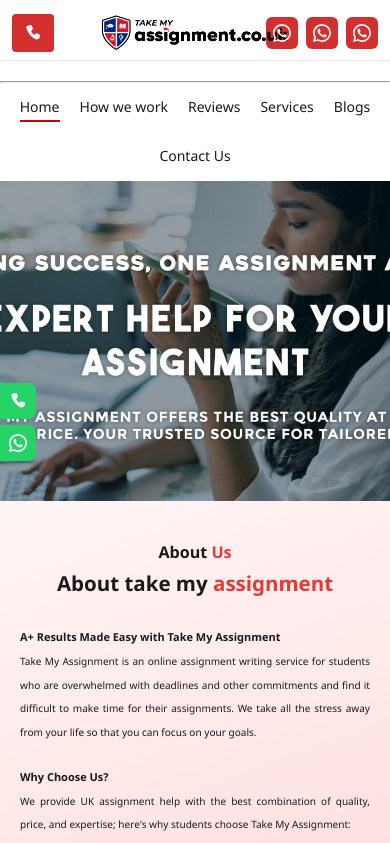
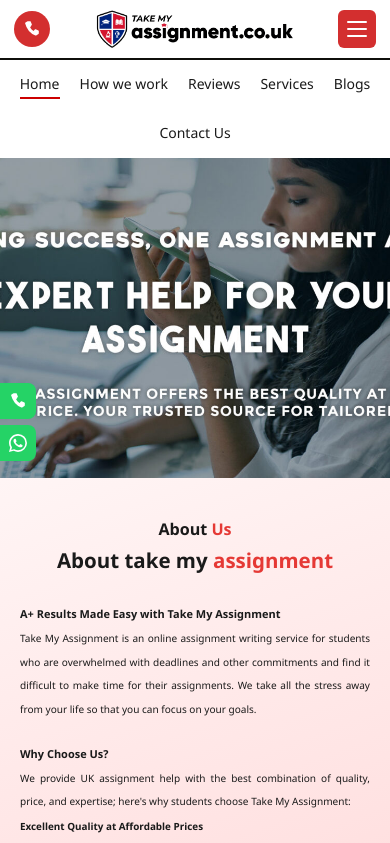
Before and after one commit to Haji-Suleman/assigment-web, a React (Vite) app: page / in a window 390 px wide. Shown: the top 843 px of the page. Built offline with nearby package versions, Linux system fonts and the light colour scheme.

Commit message:
Last commit

```diff
--- a/src/Components/Navbar.css
+++ b/src/Components/Navbar.css
@@ -1,9 +1,5 @@
-/* ────────────────────────────────────────────
-   Navbar  –  TakeMyAssignment.co.uk
-   Layout: phone | logo | socials
-──────────────────────────────────────────── */
+@import url('https://fonts.googleapis.com/css2?family=Nunito:wght@400;600;700;800&display=swap');
 
-/* Reset & base */
 *,
 *::before,
 *::after {
@@ -12,25 +8,17 @@
     padding: 0;
 }
 
-/* ── Shell ── */
-header {
-    margin-top: 5px;
-}
-
 .navbar {
     display: flex;
     align-items: center;
     justify-content: space-between;
-
     width: 100%;
-    height: 60px;
-    /* matches the screenshot height */
-    padding: 0 10px;
-
+    height: 64px;
+    padding: 0 24px;
     background: #ffffff;
-    border-bottom: 1px solid #e8e8e8;
-
-    font-family: 'Segoe UI', Arial, sans-serif;
+    font-family: 'Nunito', sans-serif;
+    position: relative;
+    z-index: 100;
 }
 
 /* ── Phone button (left) ── */
@@ -38,32 +26,26 @@
     display: flex;
     align-items: center;
     gap: 8px;
-
     background: #d32f2f;
-    /* red pill */
     color: #ffffff;
     text-decoration: none;
     font-size: 14px;
-    font-weight: 400;
-    letter-spacing: 0.3px;
+    font-weight: 600;
     white-space: nowrap;
-
-    padding: 5px 18px;
+    padding: 7px 16px;
     border-radius: 4px;
-
-    transition: background 0.2s ease, transform 0.15s ease;
+    transition: background 0.2s ease;
+    z-index: 1;
 }
 
 .navbar__phone:hover {
     background: #b71c1c;
-    transform: translateY(-1px);
 }
 
 .navbar__phone-icon {
     width: 18px;
     height: 18px;
     filter: brightness(0) invert(1);
-    /* forces icon white */
     flex-shrink: 0;
 }
 
@@ -72,40 +54,37 @@
     display: flex;
     align-items: center;
     text-decoration: none;
-
-    /* Push logo to true centre when socials width differs from phone width */
     position: absolute;
     left: 50%;
     transform: translateX(-50%);
 }
 
 .navbar__logo {
-    height: 48px;
+    height: 50px;
     width: auto;
     object-fit: contain;
 }
 
-/* ── Social icons (right) ── */
+/* ── Social icons (right) — desktop only ── */
 .navbar__socials {
     display: flex;
     align-items: center;
     gap: 8px;
+    z-index: 1;
 }
 
 .navbar__social-btn {
     display: flex;
     align-items: center;
     justify-content: center;
-
-    width: 30px;
-    height: 30px;
+    width: 34px;
+    height: 34px;
     border-radius: 6px;
-
     background: #d32f2f;
-    /* same red as phone button */
     text-decoration: none;
-
-    transition: background 0.2s ease, transform 0.15s ease;
+    color: #ffffff;
+    font-size: 16px;
+    transition: background 0.2s ease;
 }
 
 .navbar__social-btn:hover {
@@ -116,39 +95,156 @@
     width: 18px;
     height: 18px;
     filter: brightness(0) invert(1);
-    /* forces icons white */
 }
 
-/* ── Responsive: shrink on small screens ── */
+/* ── Hamburger button — hidden on desktop ── */
+.navbar__hamburger {
+    display: none;
+    flex-direction: column;
+    justify-content: center;
+    align-items: center;
+    gap: 5px;
+    width: 38px;
+    height: 38px;
+    background: #d32f2f;
+    border: none;
+    border-radius: 6px;
+    cursor: pointer;
+    z-index: 200;
+    padding: 0;
+}
+
+.navbar__hamburger span {
+    display: block;
+    width: 20px;
+    height: 2px;
+    background: #ffffff;
+    border-radius: 2px;
+    transition: all 0.3s ease;
+}
+
+/* Animate to X when open */
+.navbar__hamburger.open span:nth-child(1) {
+    transform: translateY(7px) rotate(45deg);
+}
+
+.navbar__hamburger.open span:nth-child(2) {
+    opacity: 0;
+}
+
+.navbar__hamburger.open span:nth-child(3) {
+    transform: translateY(-7px) rotate(-45deg);
+}
+
+/* ── Mobile dropdown menu ── */
+.navbar__mobile-menu {
+    display: none;
+    position: absolute;
+    top: 64px;
+    left: 0;
+    width: 100%;
+    background: #ffffff;
+    border-top: 2px solid #d32f2f;
+    box-shadow: 0 8px 20px rgba(0, 0, 0, 0.1);
+    flex-direction: column;
+    z-index: 99;
+    overflow: hidden;
+    max-height: 0;
+    transition: max-height 0.35s ease;
+}
+
+.navbar__mobile-menu.open {
+    display: flex;
+    max-height: 300px;
+}
+
+.navbar__mobile-menu a {
+    display: flex;
+    align-items: center;
+    gap: 12px;
+    padding: 14px 24px;
+    text-decoration: none;
+    font-family: 'Nunito', sans-serif;
+    font-size: 15px;
+    font-weight: 600;
+    color: #1a1a1a;
+    border-bottom: 1px solid #f0f0f0;
+    transition: background 0.15s ease;
+}
+
+.navbar__mobile-menu a:last-child {
+    border-bottom: none;
+}
+
+.navbar__mobile-menu a:hover {
+    background: #fff5f5;
+    color: #d32f2f;
+}
+
+.navbar__mobile-menu a i {
+    font-size: 18px;
+    color: #d32f2f;
+    width: 22px;
+    text-align: center;
+}
+
+.navbar__mobile-menu a img.menu-icon {
+    width: 20px;
+    height: 20px;
+    object-fit: contain;
+}
+
+/* ── HR divider ── */
+.HR_TAGE {
+    border: none;
+    height: 2px;
+    background-color: #0f0f0b;
+    margin: 0;
+}
+
+/* ── Desktop: show socials, hide hamburger ── */
+@media (min-width: 601px) {
+    .navbar__hamburger {
+        display: none;
+    }
+
+    .navbar__mobile-menu {
+        display: none !important;
+    }
+}
+
+/* ── Mobile (max 600px) ── */
 @media (max-width: 600px) {
     .navbar {
-        padding: 0 12px;
-        height: 56px;
+        padding: 0 14px;
+        height: 58px;
+    }
+
+    .navbar__socials {
+        display: none;
+    }
+
+    .navbar__hamburger {
+        display: flex;
+    }
+
+    .navbar__logo {
+        height: 40px;
     }
 
     .navbar__phone span {
         display: none;
-        /* show icon only on mobile */
     }
 
     .navbar__phone {
-        padding: 10px 12px;
+        padding: 8px 10px;
+        border-radius: 50%;
+        width: 36px;
+        height: 36px;
+        justify-content: center;
     }
 
-    .navbar__logo {
-        height: 38px;
-    }
-
-    .navbar__social-btn {
-        width: 32px;
-        height: 32px;
+    .navbar__mobile-menu {
+        top: 58px;
     }
 }
-
-.HR_TAGE {
-    margin-top: 20px;
-    outline: none;
-    position: relative;
-    height: 2px;
-    background-color: rgb(16, 15, 11);
-}
--- a/src/Components/Navbar.jsx
+++ b/src/Components/Navbar.jsx
@@ -1,20 +1,23 @@
-import React from 'react'
-import callLogo from "../assets/10002.svg"       // replace with your call icon
-import siteLogo from "../assets/10011.png"       // replace with your centre logo
-import facebookIcon from "../assets/10001.svg"   // replace with your FB icon
-import whatsappIcon from "../assets/10001.svg"   // replace with your WA icon
-import instagramIcon from "../assets/10001.svg" // replace with your IG icon
+import React, { useState } from 'react'
+import callLogo from "../assets/10002.svg"
+import siteLogo from "../assets/10011.png"
+import whatsappIcon from "../assets/10001.svg"
 import "./Navbar.css"
 
 const Navbar = () => {
+    const [menuOpen, setMenuOpen] = useState(false)
+
+    const toggleMenu = () => setMenuOpen(prev => !prev)
+    const closeMenu = () => setMenuOpen(false)
+
     return (
         <>
             <header className="navbar">
 
                 {/* ── LEFT: phone button ── */}
-                <a href="tel:+4447848102577" className="navbar__phone">
+                <a href="tel:+447848102577" className="navbar__phone">
                     <img src={callLogo} alt="Call us" className="navbar__phone-icon" />
-                    <span>+4447848102577</span>
+                    <span>+447848102577</span>
                 </a>
 
                 {/* ── CENTRE: brand logo ── */}
@@ -22,21 +25,56 @@
                     <img src={siteLogo} alt="TakeMyAssignment.co.uk" className="navbar__logo" />
                 </a>
 
-                {/* ── RIGHT: social icons ── */}
+                {/* ── RIGHT: social icons (desktop) ── */}
                 <div className="navbar__socials">
-                    <a href="https://facebook.com" target="_blank" rel="noreferrer" className="navbar__social-btn" aria-label="Facebook">
-                        <img src={facebookIcon} alt="Facebook" />
+                    <a href="https://facebook.com" target="_blank" rel="noreferrer"
+                        className="navbar__social-btn" aria-label="Facebook">
+                        <i className="fa-brands fa-facebook-f"></i>
                     </a>
-                    <a href="https://wa.me/4447848102577" target="_blank" rel="noreferrer" className="navbar__social-btn" aria-label="WhatsApp">
+                    <a href="https://instagram.com" target="_blank" rel="noreferrer"
+                        className="navbar__social-btn" aria-label="Instagram">
+                        <i className="fa-brands fa-instagram"></i>
+                    </a>
+                    <a href="https://wa.me/447848102577" target="_blank" rel="noreferrer"
+                        className="navbar__social-btn" aria-label="WhatsApp">
                         <img src={whatsappIcon} alt="WhatsApp" />
-                    </a>
-                    <a href="https://instagram.com" target="_blank" rel="noreferrer" className="navbar__social-btn" aria-label="Instagram">
-                        <img src={instagramIcon} alt="Instagram" />
                     </a>
                 </div>
 
+                {/* ── RIGHT: hamburger (mobile only) ── */}
+                <button
+                    className={`navbar__hamburger ${menuOpen ? 'open' : ''}`}
+                    onClick={toggleMenu}
+                    aria-label="Toggle menu"
+                >
+                    <span></span>
+                    <span></span>
+                    <span></span>
+                </button>
+
             </header>
-            <hr className='HR_TAGE' />
+
+            {/* ── Mobile dropdown menu ── */}
+            <nav className={`navbar__mobile-menu ${menuOpen ? 'open' : ''}`}>
+                <a href="tel:+447848102577" onClick={closeMenu}>
+                    <i className="fa-solid fa-phone"></i>
+                    +447848102577
+                </a>
+                <a href="https://facebook.com" target="_blank" rel="noreferrer" onClick={closeMenu}>
+                    <i className="fa-brands fa-facebook-f"></i>
+                    Facebook
+                </a>
+                <a href="https://instagram.com" target="_blank" rel="noreferrer" onClick={closeMenu}>
+                    <i className="fa-brands fa-instagram"></i>
+                    Instagram
+                </a>
+                <a href="https://wa.me/447848102577" target="_blank" rel="noreferrer" onClick={closeMenu}>
+                    <i className="fa-brands fa-whatsapp"></i>
+                    WhatsApp
+                </a>
+            </nav>
+
+            <hr className="HR_TAGE" />
         </>
     )
 }
```
